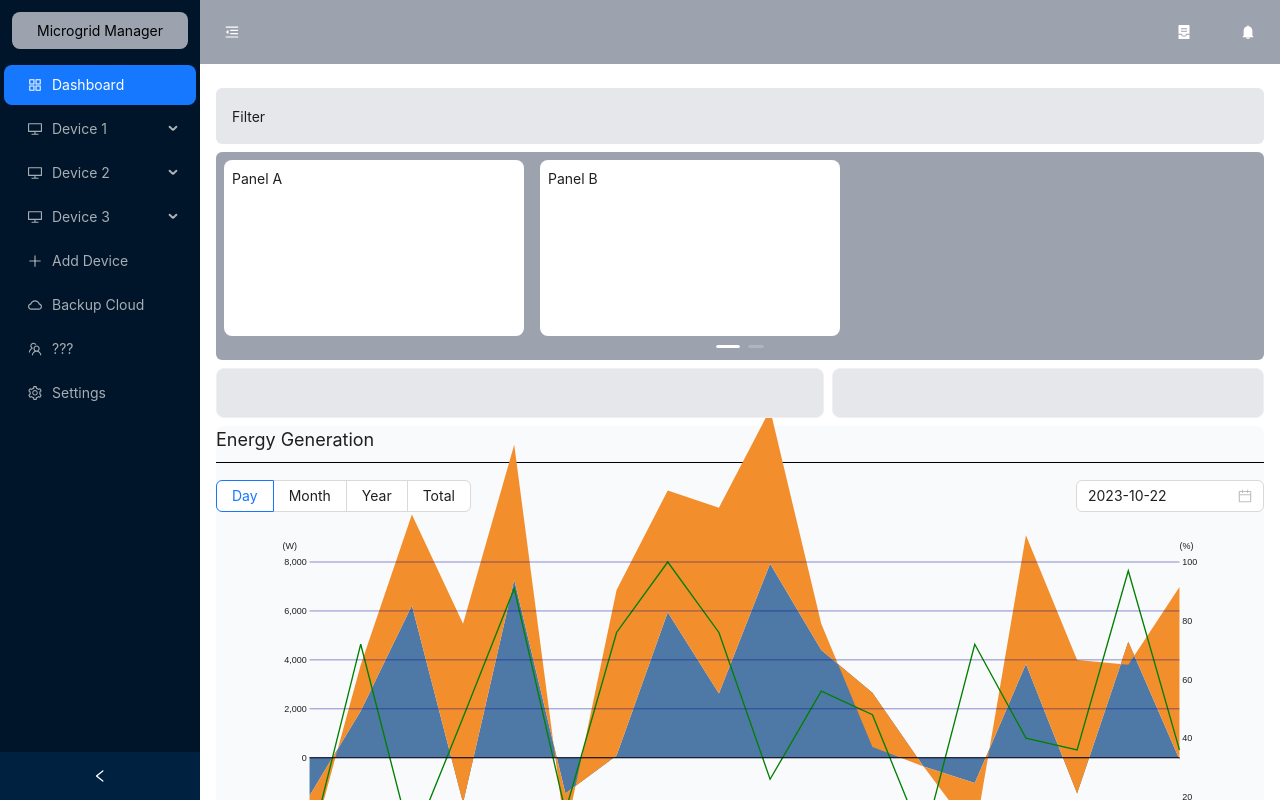
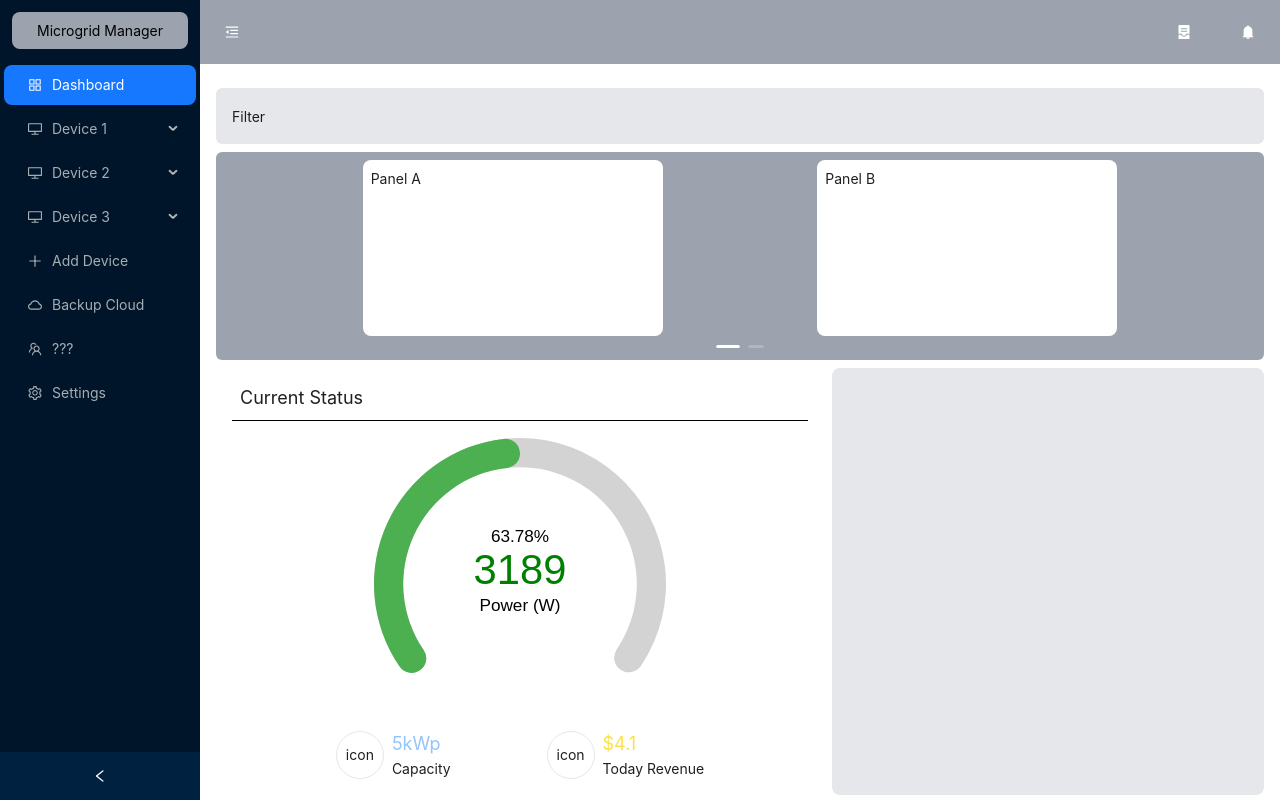
Before and after one commit to EJX537/Microgrid, a React (Vite) app in the folder frontend/: page / in a window 1280 px wide. Shown: the top 800 px of the page. Built offline with nearby package versions, Linux system fonts and the light colour scheme.

Commit message:
Second Chart Designed

```diff
--- /dev/null
+++ b/frontend/src/components/charts/eneryGeneratopn/energyGenerationChart.tsx
@@ -0,0 +1,72 @@
+import EnergyGenerationSVG from './energyGenerationSVG';
+
+export interface DataSteam {
+	currentWatt: number;
+	revenue: number;
+}
+
+interface DataRequest_Once {
+	capacity: number;
+	generatedToday: number;
+	generatedMonth: number;
+	generatedYear: number;
+	generatedTotal: number;
+}
+
+const mockDataStream: DataSteam = {
+	currentWatt: 3189,
+	revenue: 4.15
+};
+
+const mockData: DataRequest_Once = {
+	capacity: 5000,
+	generatedToday: 4100,
+	generatedMonth: 3369000,
+	generatedYear: 3369000,
+	generatedTotal: 3369000
+};
+
+const EnergyGenerationChart = () => {
+	return (
+		<div className='w-full h-full flex flex-col'>
+			<div className='text-lg pl-2'>
+				Current Status
+			</div>
+			<div className='border-t border-black h-0.5 my-2' />
+			<div className='px-2 pt-2 h-full max-h-[300px]'>
+				<EnergyGenerationSVG data={mockDataStream} />
+			</div>
+			<div className='px-2 flex justify-evenly'>
+				<div className='flex items-center gap-2'>
+					<div className='h-12 w-12 border rounded-full flex justify-center items-center'>
+						icon
+					</div>
+					<div className='flex flex-col '>
+						<span className='text-blue-300 text-lg'>
+							5kWp
+						</span>
+						<span>
+							Capacity
+						</span>
+					</div>
+				</div>
+
+				<div className='flex items-center gap-2'>
+					<div className='h-12 w-12 border rounded-full flex justify-center items-center'>
+						icon
+					</div>
+					<div className='flex flex-col'>
+						<span className='text-yellow-300 text-lg'>
+							$4.1
+						</span>
+						<span>
+							Today Revenue
+						</span>
+					</div>
+				</div>
+			</div>
+		</div>
+	);
+};
+
+export default EnergyGenerationChart;
--- /dev/null
+++ b/frontend/src/components/charts/eneryGeneratopn/energyGenerationSVG.tsx
@@ -0,0 +1,75 @@
+import React, { useEffect, useRef } from 'react';
+import * as d3 from 'd3';
+import { DataSteam } from './energyGenerationChart';
+
+interface EnergyGenerationSVGProps {
+  data: DataSteam
+}
+
+const EnergyGenerationSVG: React.FC<EnergyGenerationSVGProps> = (props) => {
+  const svgRef = useRef<SVGSVGElement | null>(null);
+  const parentRef = useRef<HTMLDivElement | null>(null);
+
+  useEffect(() => {
+    if (!svgRef.current || !parentRef.current) {
+      return;
+    }
+    const width = parentRef.current.offsetWidth;
+    const height = parentRef.current.offsetHeight;
+    const size = Math.min(width, height);
+    const dataStream = props.data;
+    const percentage = dataStream.currentWatt / 5000;
+    const svg = d3.select(svgRef.current)
+      .attr('width', size)
+      .attr('height', size)
+      .attr('viewBox', [-size / 2, -size / 2, size, size].join(' '))
+      .attr('style', 'width: 100%; height: 100%; overflow: visible; font: 10px sans-serif; padding: 0px;');
+    const radius = size / 2;
+    const arc = d3.arc()
+      .innerRadius(radius - size / 10)
+      .outerRadius(radius)
+      .startAngle(4)
+      .cornerRadius(20);
+
+    // White arc
+    svg.append('path')
+      .datum({ startAngle: 2 * Math.PI, endAngle: 2.725 * Math.PI })
+      .style('fill', '#D3D3D3')
+      .attr('d', arc as any);
+
+    // Green arc
+    svg.append('path')
+      .datum({ startAngle: percentage * 2 * Math.PI, endAngle: 2 * Math.PI })
+      .style('fill', '#4CAF50')
+      .attr('d', arc as any);
+
+    // Text elements
+    svg.append('text')
+      .attr('text-anchor', 'middle')
+      .attr('dy', `-${size / 7}px`)
+      .style('font-size', `${size / 17}px`)
+      .text(`${percentage * 100}%`);
+
+    svg.append('text')
+      .attr('text-anchor', 'middle')
+      .style('font-size', `${size / 7}px`)
+      .style('fill', 'green')
+      .text(`${dataStream.currentWatt}`);
+
+    svg.append('text')
+      .attr('text-anchor', 'middle')
+      .attr('dy', `${size / 11}px`)
+      .style('font-size', `${size / 17}px`)
+      .text('Power (W)');
+
+  }, [props]);
+
+	// Return the SVG element.
+  return (
+    <div className='h-full w-full flex-1 flex' ref={parentRef}>
+      <svg ref={svgRef} className='h-full w-full' />
+    </div>
+  );
+};
+
+export default EnergyGenerationSVG;
--- a/frontend/src/components/pages/dashboard/energyChart.tsx
+++ b/frontend/src/components/charts/powerVue/energyChart.tsx
@@ -13,7 +13,7 @@ const EnergyUsageChart = () => {
 	}, []);
 
 	return (
-		<div className='h-full w-full flex flex-col min-h-[500px]'>
+		<div className='h-full w-full flex flex-col min-h-[500px] p-2'>
 			<div className='text-lg'>
 				Energy Generation
 			</div>
--- a/frontend/src/components/pages/dashboard/overviewEnergyUsageChart_d3.tsx
+++ b/frontend/src/components/charts/powerVue/overviewEnergyUsageChart_d3.tsx
@@ -15,7 +15,7 @@ interface DataTypePercentHour {
 const date = new Date();
 date.setHours(0, 0, 0, 0);
 const dateTime: Date[] = [date];
-for (let i = 1; i < 18; i++) {
+for (let i = 1; i < 60; i++) {
 	const time = new Date(date.getTime());
 	time.setHours(i);
 	dateTime.push(time);
@@ -26,12 +26,26 @@ const data1: DataTypeWattHour[] = dateTime.map((entry) => ({
 }));
 
 const data3: DataTypeWattHour[] = dateTime.map((entry) => ({
-	date: entry, watt: Math.floor(Math.random() * 11001) - 3000, source: 'PowerVue'
+	date: entry, watt: Math.floor(Math.random() * 8001) - 3000, source: 'PowerVue'
 }));
 
-const data2: DataTypePercentHour[] = dateTime.map((entry) => ({
-	date: entry, percent: Math.floor(Math.random() * 101)
-}));
+let lastPercent = Math.floor(Math.random() * 101);
+
+const data2: DataTypePercentHour[] = dateTime.map((entry) => {
+	// Generate a random number between -1 and 1
+	const variation = Math.floor(Math.random() * 3) - 1;
+
+	// Add the variation to the last percent
+	lastPercent += variation;
+
+	// Clamp the percent between 0 and 100
+	lastPercent = Math.max(0, Math.min(100, lastPercent));
+
+	return {
+		date: entry,
+		percent: lastPercent
+	};
+});
 
 const data = [...data1, ...data3];
 
@@ -81,7 +95,7 @@ const DualYAxisAreaChart: React.FC = () => {
 			.keys(d3.union(data.map(d => d.source)))
 			.value(([, D], key) => D.get(key).watt)(d3.index(data, d => d.date, d => d.source));
 
-		const area = d3.area<{ data: [DataTypeWattHour], '0': number, '1': number }>()
+		const area = d3.area<{ data: [DataTypeWattHour], '0': Date, '1': number }>()
 			.x(d => x(d.data[0]) as number)
 			.y0(d => y1(d[0]) as number)
 			.y1(d => y1(d[1]) as number);
@@ -91,7 +105,7 @@ const DualYAxisAreaChart: React.FC = () => {
 			.range(d3.schemeTableau10);
 
 		// Append area to the SVG
-		svg.append('g')
+		const path = svg.append('g')
 			.selectAll('path')
 			.data(series)
 			.join('path')
@@ -104,6 +118,18 @@ const DualYAxisAreaChart: React.FC = () => {
 		const line = d3.line<DataTypePercentHour>()
 			.x(d => x(d.date))
 			.y(d => y2(d.percent));
+
+		// For each tick...
+		y1.ticks(Math.ceil((yMax - yMin) / 2000)).forEach(tickValue => {
+			// Append a line to the SVG
+			svg.append('line')
+				.style('stroke', 'darkblue') // Set the line color
+				.style('stroke-width', 0.5) // Set the line width
+				.attr('x1', marginLeft) // Set the starting x-coordinate
+				.attr('x2', width - marginRight) // Set the ending x-coordinate
+				.attr('y1', y1(tickValue)) // Set the starting and ending y-coordinate
+				.attr('y2', y1(tickValue));
+		});
 
 		// Append line to the SVG
 		svg.append('path')
@@ -148,50 +174,29 @@ const DualYAxisAreaChart: React.FC = () => {
 				.attr('text-anchor', 'start')
 				.text('(%)'));
 
-		// For each tick...
-		y1.ticks(Math.ceil((yMax - yMin) / 2000)).forEach(tickValue => {
-			// Append a line to the SVG
-			svg.append('line')
-				.style('stroke', 'darkblue') // Set the line color
-				.style('stroke-width', 0.5) // Set the line width
-				.attr('x1', marginLeft) // Set the starting x-coordinate
-				.attr('x2', width - marginRight) // Set the ending x-coordinate
-				.attr('y1', y1(tickValue)) // Set the starting and ending y-coordinate
-				.attr('y2', y1(tickValue));
-		});
-
-		// Add a horizontal line at y=0.
-		svg.append('line')
-			.style('stroke', 'black')
-			.style('stroke-width', 1)
-			.attr('x1', marginLeft)
-			.attr('x2', width - marginRight)
-			.attr('y1', y1(0))
-			.attr('y2', y1(0));
-
 		// Legend
 		const legend = svg.append('g')
 			.attr('transform', `translate(${(marginLeft)}, ${height + marginBottom + 5})`);
 
-			const legendItem = legend.selectAll('.legendItem')
-			.data(sources) // Replace with your data labels
+		const legendItem = legend.selectAll('.legendItem')
+			.data(sources)
 			.enter().append('g')
 			.attr('class', 'legendItem');
 
 		legendItem.append('rect')
-			.attr('x', (d, i) => i * 100) // Adjust as needed
+			.attr('x', (d, i) => i * 100)
 			.attr('width', 18)
 			.attr('height', 18)
-			.style('fill', (d, i) => d === 'eGuage' ? 'steelblue' : d === 'Battery' ? 'green' : 'orange'); // Replace with your color scale
+			.style('fill', (d, i) => d === 'eGuage' ? 'steelblue' : d === 'Battery' ? 'green' : 'orange');// Todo: Color Better
 
 		legendItem.append('text')
-			.attr('x', (d, i) => i * 100 + 24) // Adjust as needed
+			.attr('x', (d, i) => i * 100 + 24)
 			.attr('y', 9)
 			.attr('dy', '.35em')
 			.style('text-anchor', 'start')
-			.text((d) => d); // Replace with your label
+			.text((d) => d);
 
-	}, [svgRef, parentRef]);
+	}, [svgRef]);
 
 	// Return the SVG element.
 	return (
--- a/frontend/src/components/pages/dashboard/dashboard.tsx
+++ b/frontend/src/components/pages/dashboard/dashboard.tsx
@@ -1,5 +1,6 @@
 import { Card, Carousel } from 'antd';
-import EnergyUsageChart from './energyChart';
+import EnergyUsageChart from '../../charts/powerVue/energyChart';
+import EnergyGenerationChart from '../../charts/eneryGeneratopn/energyGenerationChart';
 
 const Dashboard = () => {
 	const onChange = (currentSlide: number) => {
@@ -15,8 +16,7 @@ const Dashboard = () => {
 				<div className='bg-gray-400 w-full h-full rounded-md'>
 					<Carousel afterChange={onChange} className='w-full h-52 flex flex-row'>
 						<div className='h-full w-full p-2'>
-							<div className='flex flex-row gap-x-4'>
-
+							<div className='flex flex-row gap-x-4 justify-evenly'>
 								<div className='h-[176px] w-[300px] bg-white p-2 rounded-lg flex flex-col max-w-[300px]'>
 									<span className=''>
 										Panel A
@@ -33,8 +33,8 @@ const Dashboard = () => {
 						</div>
 						<div className='h-full w-full p-2'>
 							<div className='flex flex-row gap-x-4'>
+								<div className='h-[176px] w-[300px] bg-white p-2 rounded-lg flex flex-col max-w-[300px]'>
 
-								<div className='h-[176px] w-[300px] bg-white p-2 rounded-lg flex flex-col max-w-[300px]'>
 								</div>
 								<div className='h-[176px] w-[300px] bg-white p-2 rounded-lg flex flex-col max-w-[300px]'>
 								</div>
@@ -44,11 +44,12 @@ const Dashboard = () => {
 				</div>
 			</div>
 
-			<Card className='bg-gray-200 rounded-lg col-start-1 col-span-7'>
-			</Card>
+			<div className='rounded-lg col-start-1 col-span-7 p-4'>
+				<EnergyGenerationChart/>
+			</div>
 
-			<Card className='bg-gray-200 rounded-lg col-start-8 col-span-full h-full w-full'>
-			</Card>
+			<div className='bg-gray-200 rounded-lg col-start-8 col-span-full'>
+			</div>
 
 			<div className='bg-gray-50 rounded-lg col-start-1 col-span-full h-full w-full'>
 				<EnergyUsageChart />
```
